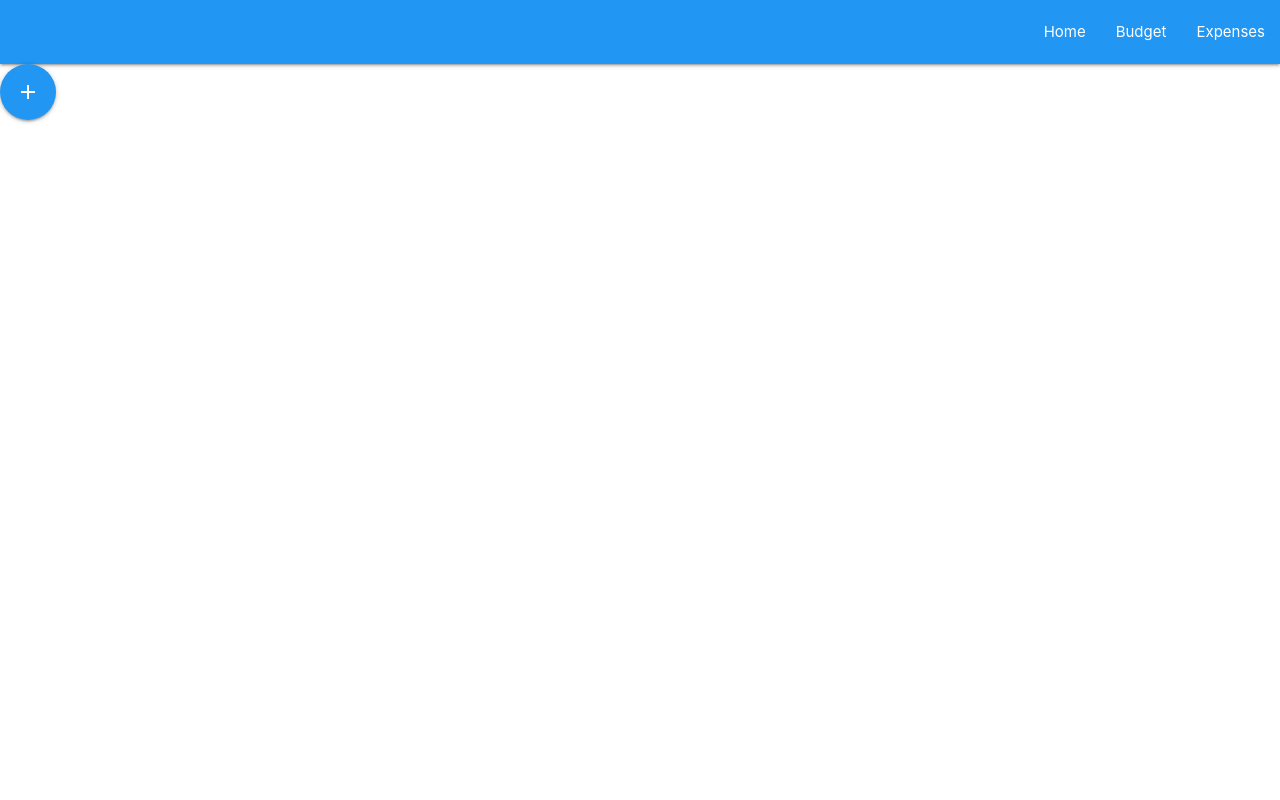
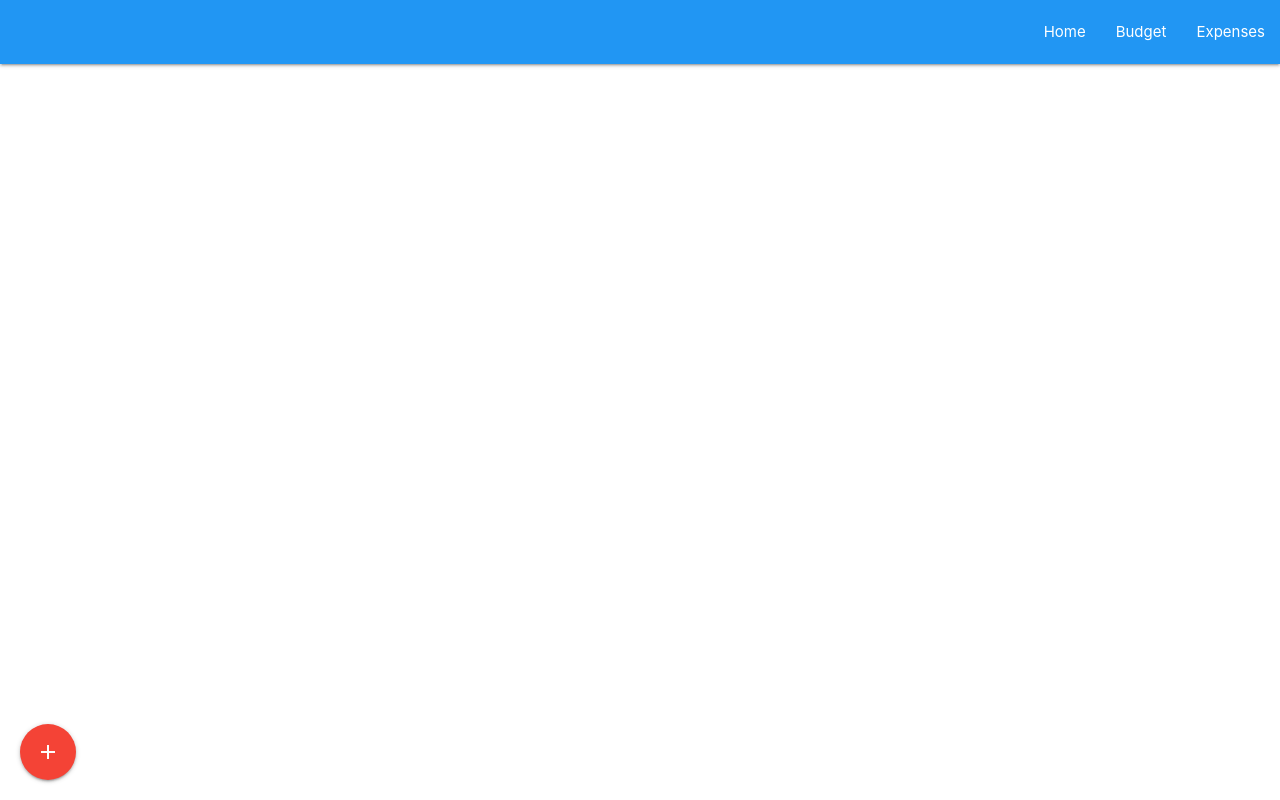
Before and after one commit to jrmeyers92/expensetracker, a React (Create React App) app: page / in a window 1280 px wide. Built offline with nearby package versions, Linux system fonts and the light colour scheme.

Commit message:
button posiitioned correctly

```diff
--- a/src/components/ButtonFloating/ButtonFloating.js
+++ b/src/components/ButtonFloating/ButtonFloating.js
@@ -1,15 +1,44 @@
 import React from "react";
 import { Button, Icon } from "react-materialize";
+import M from "react-materialize";
+import styles from "./ButtonFloating.module.css";
 
 const ButtonFloating = () => {
+	document.addEventListener("DOMContentLoaded", function () {
+		var elems = document.querySelectorAll(".fixed-action-btn");
+		// var instances = M.FloatingActionButton.init(elems, options);
+	});
 	return (
 		<Button
-			className='blue'
+			className={`${styles.floatingButton} red`}
 			floating
 			node='button'
 			icon={<Icon>add</Icon>}
 			large
-			waves='light'></Button>
+			waves='light'>
+			<ul>
+				<li>
+					<a class='btn-floating red'>
+						<i class='material-icons'>insert_chart</i>
+					</a>
+				</li>
+				<li>
+					<a class='btn-floating yellow darken-1'>
+						<i class='material-icons'>format_quote</i>
+					</a>
+				</li>
+				<li>
+					<a class='btn-floating green'>
+						<i class='material-icons'>publish</i>
+					</a>
+				</li>
+				<li>
+					<a class='btn-floating blue'>
+						<i class='material-icons'>attach_file</i>
+					</a>
+				</li>
+			</ul>
+		</Button>
 	);
 };
 
--- /dev/null
+++ b/src/components/ButtonFloating/ButtonFloating.module.css
@@ -0,0 +1,6 @@
+.floatingButton {
+	display: fixed;
+	position: absolute;
+	bottom: 20px;
+	left: 20px;
+}
--- a/src/components/nav/Nav.js
+++ b/src/components/nav/Nav.js
@@ -1,8 +1,10 @@
 import React from "react";
+
 import { Navbar, NavItem } from "react-materialize";
 // import { Navbar } from "materialize-css";
 
 const Nav = () => {
+	document.addEventListener("DOMContentLoaded", function () {});
 	return (
 		<div>
 			<Navbar alignLinks='right' className='blue'>
```
Also changed, not shown: 1 other file (tests, documents, lock files or other folders).
